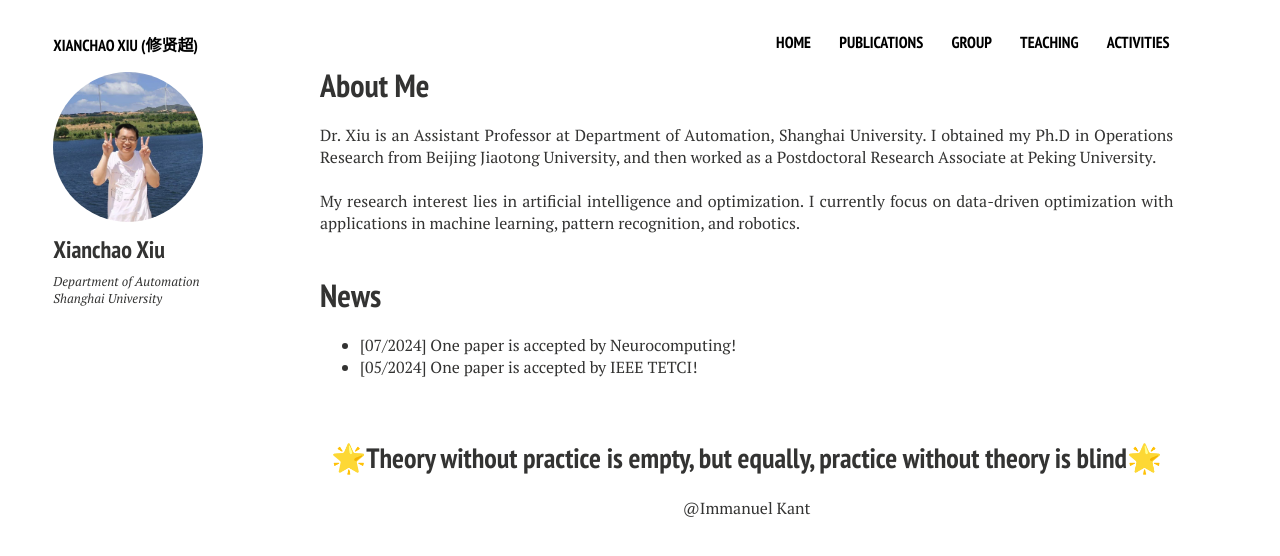
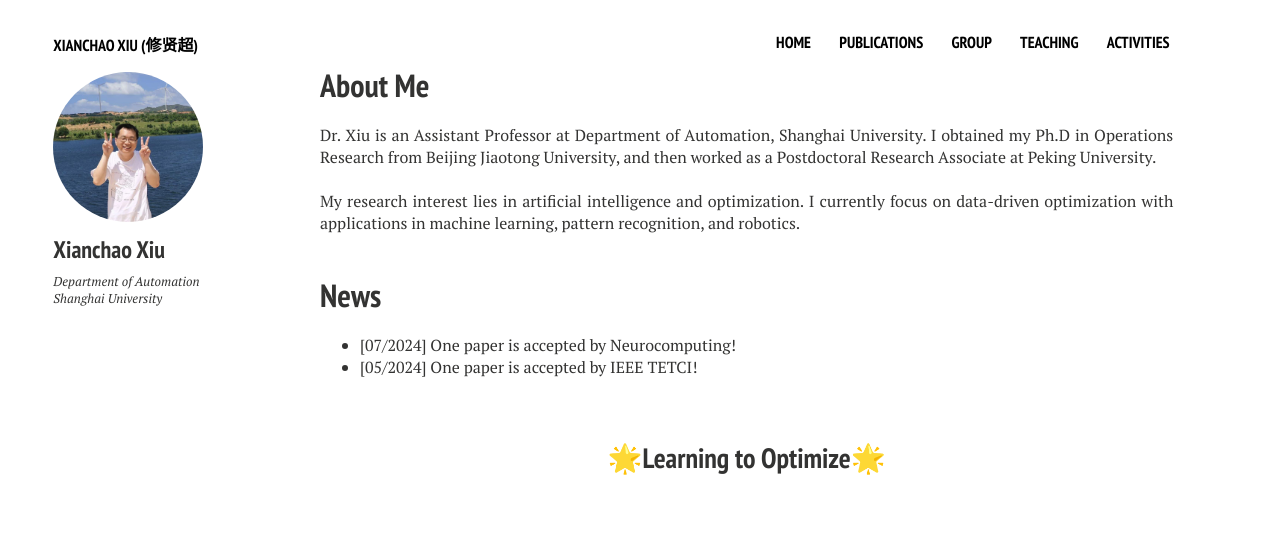
Before and after one commit to xianchaoxiu/xianchaoxiu.github.io, a Jekyll site: the page built from index.md, in a window 1280 px wide. Shown: the top 556 px of the page. Built offline with Jekyll 4.4.1, drawn with Linux system fonts in a browser that asks for light colours; nearby versions of some CDN libraries.

Commit message:
Update home2.html

```diff
--- a/_layouts/home2.html
+++ b/_layouts/home2.html
@@ -43,8 +43,7 @@
 
 
 
-<h2 align="center">🌟Theory without practice is empty, but equally, practice without theory is blind🌟</h2>
-<p align="center"> @Immanuel Kant</p>
+<h2 align="center">🌟Learning to Optimize🌟</h2>
 
 
 
```
